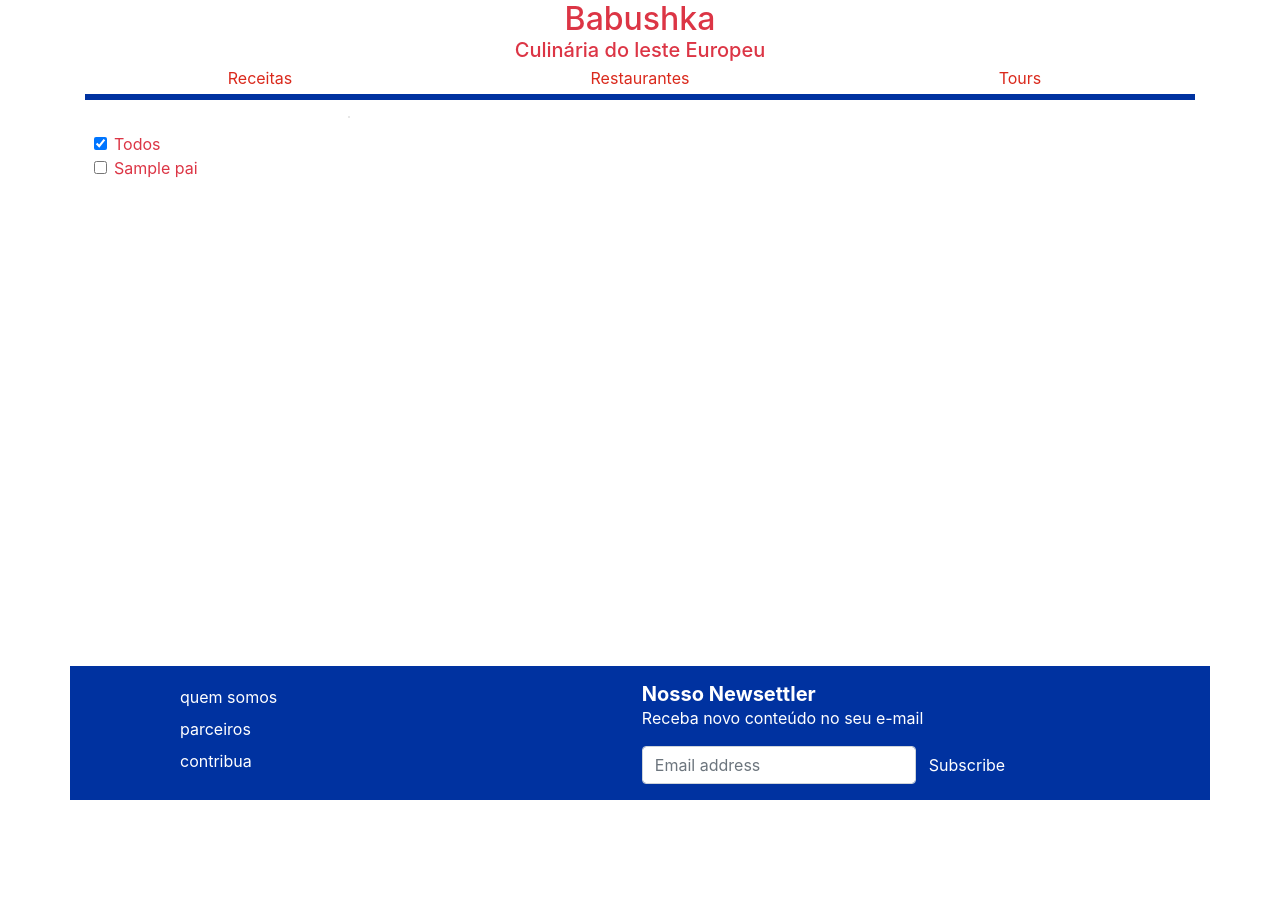
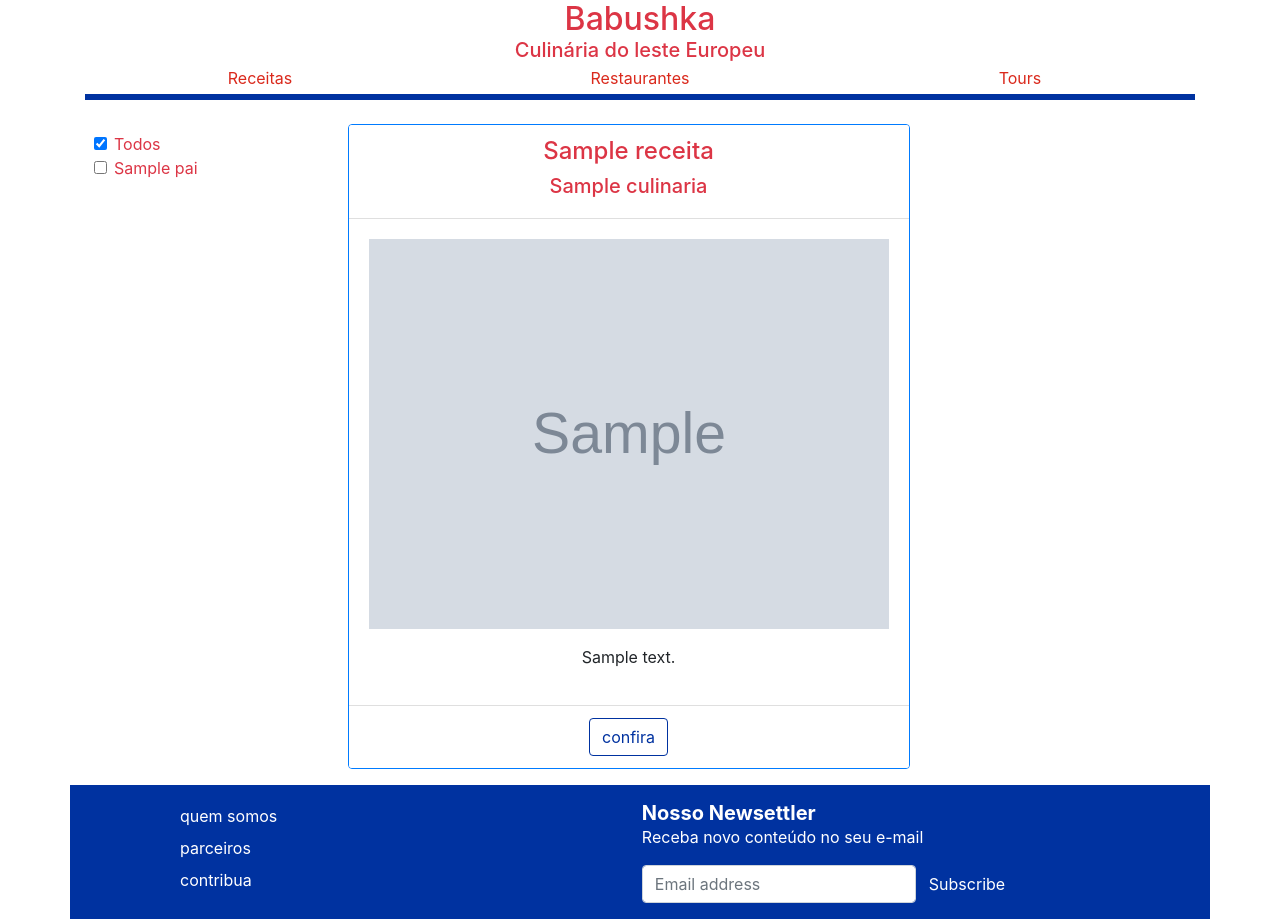
Before and after one commit to LucasBR96/BABUSHKA, a Django app: template receitas/templates/receitas/index.html in a window 1280 px wide. Before the commit the page ends 800 px from the top, so only its background shows below. Run offline with Django 3.2, Linux system fonts and the light colour scheme; the template is opened without the code that fills it: most values are stand-ins (such as "Sample title", 1, 10 or a date in 2020); grey boxes marked "Sample" are stand-in pictures; some libraries are stand-ins or nearby versions.

Commit message:
pronto para entrega

```diff
--- a/BABUSHKA/settings.py
+++ b/BABUSHKA/settings.py
@@ -124,6 +124,7 @@ USE_TZ = True
 STATIC_URL = '/static/'
 STATICFILES_DIRS = (
     os.path.join( BASE_DIR , 'static' ),
+    #os.path.join( BASE_DIR , 'imgs'),
 )
 
 # Default primary key field type
--- a/receitas/templates/receitas/index.html
+++ b/receitas/templates/receitas/index.html
@@ -2,9 +2,10 @@
 
 {% load static %}
 
+
 {% block conteudo %}
 
-    <div class = "row" style = "width: 100%" >
+    <div class = "row mb-2" style = "width: 100%" >
 
         <div class= "col-3 text-danger mt-3 pl-4 pr-0" id = "check-b" >
 
@@ -26,13 +27,32 @@
         </div>
 
         <div class = "col-8">
+
             {% for receita in rec %}
-            <div class = "row">
-                <div class = "card">
+            <div class = "row my-2">
+                <div class = "card text-center border-primary" >
+                    <div class = "card-header text-danger" style = "background-color: rgb( 255 , 255 , 255 )">
+                        <h4>{{receita.nome}}</h4>
+                        <h5>{{receita.culinaria.nome}}</h5>
 
+                    </div>
+                    <div class = "card-body">
+                        <img src = "{%static 'images/receitas/' %}{{receita.thumb}}"
+                        style = "width: 520px">
+                        <p class = "text-justify-center mt-3">
+                            {{receita.desc}}
+                        </p>
+                    </div>
+                    <div class = "card-footer" style = "background-color: rgb( 255 , 255 , 255 )" >
+                        <button type = "button"
+                        class = "btn"
+                        style = "color :rgb(0, 50, 160) ; border-color: rgb(0, 50, 160)">
+                            confira </button>
+                    </div>
                 </div>
             </div>
             {% endfor %}
+
         </div>
     </div>
 
--- a/receitas/views.py
+++ b/receitas/views.py
@@ -15,7 +15,7 @@ def set_cards():
 
         nome = x.nome
         culinaria = x.culinaria
-        thumb = 'imgs/' + x.thumb
+        thumb = x.thumb
 
         s = 'descpts/' + x.desc
         with open( s , 'r' ) as f:
```
Also changed, not shown: db.sqlite3, imgs/dummy.jpg (deleted), static/images/receitas/Borscht.jpg (added), static/images/receitas/Goulash.jpg (added), static/images/receitas/Paprikash.jpeg (added), static/images/receitas/Tan_apur.jpg (added), static/images/receitas/Zurek.jpg (added), 1 other file.
